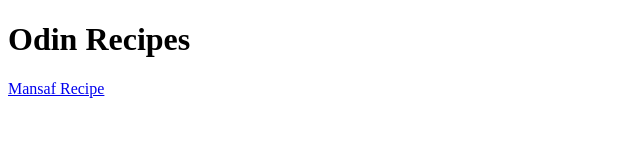
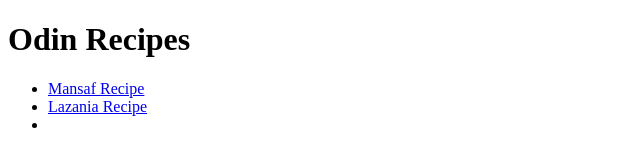
Before and after one commit to ahmadmnazel/odin-recipes, a plain HTML site: page index.html in a window 1280 px wide. Shown: the whole page, without its empty margins (0-640 px from the left). Drawn offline with Linux system fonts and the light colour scheme.

Commit message:
open in new page

```diff
--- a/index.html
+++ b/index.html
@@ -1,12 +1,22 @@
 <!DOCTYPE html>
 <html lang="en">
+
 <head>
     <meta charset="UTF-8">
     <meta name="viewport" content="width=device-width, initial-scale=1.0">
     <title>Odin Recipe</title>
 </head>
+
 <body>
     <h1>Odin Recipes</h1>
-    <a href="./recipes/mansaf.html">Mansaf Recipe</a>
+    <ul>
+        <li> <a href="./recipes/mansaf.html" target="_blank">Mansaf Recipe</a>
+        </li>
+        <li><a href="./recipes/Lazania.html" target="_blank">Lazania Recipe</a></li>
+        <li></li>
+
+
+    </ul>
 </body>
+
 </html>
```
